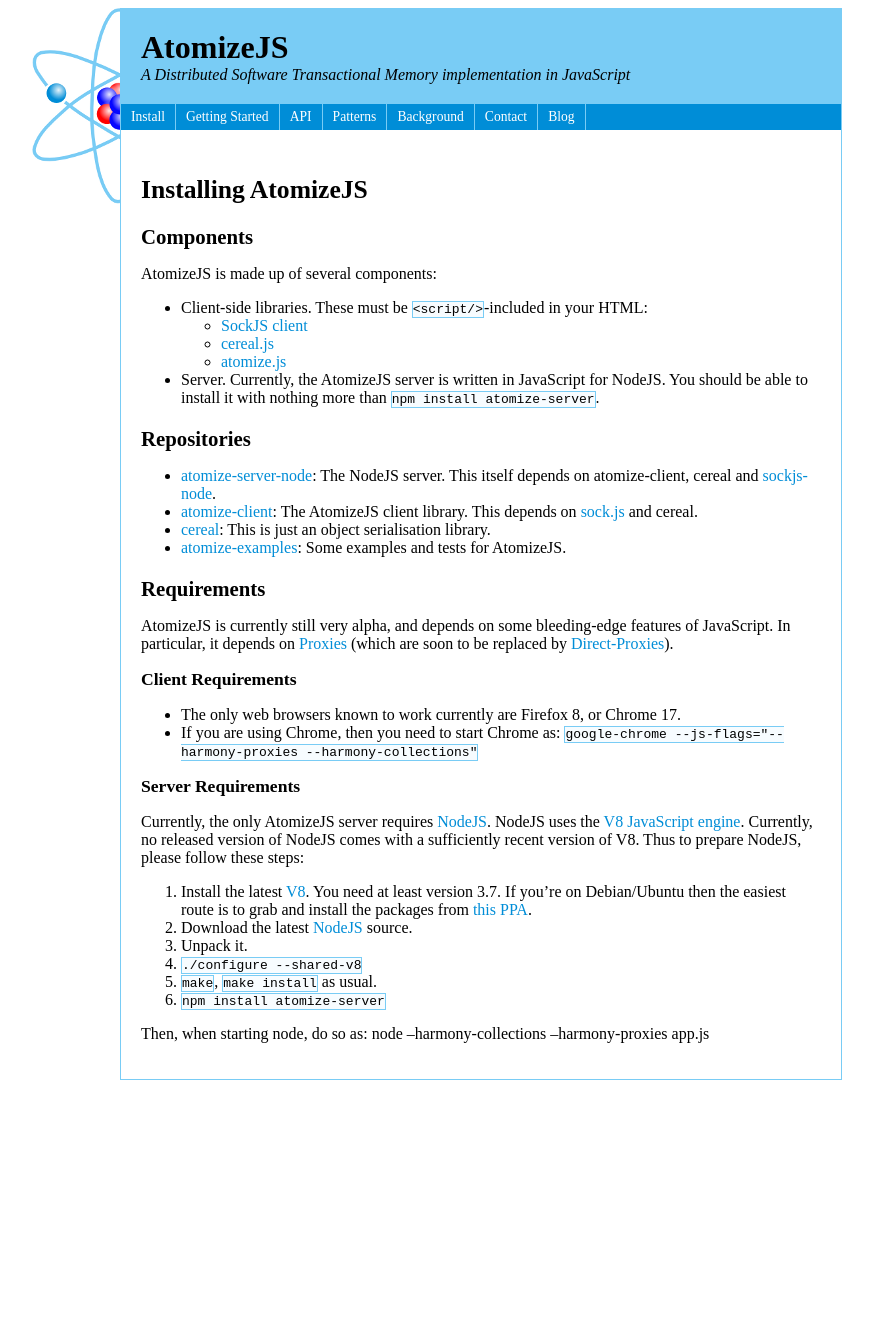
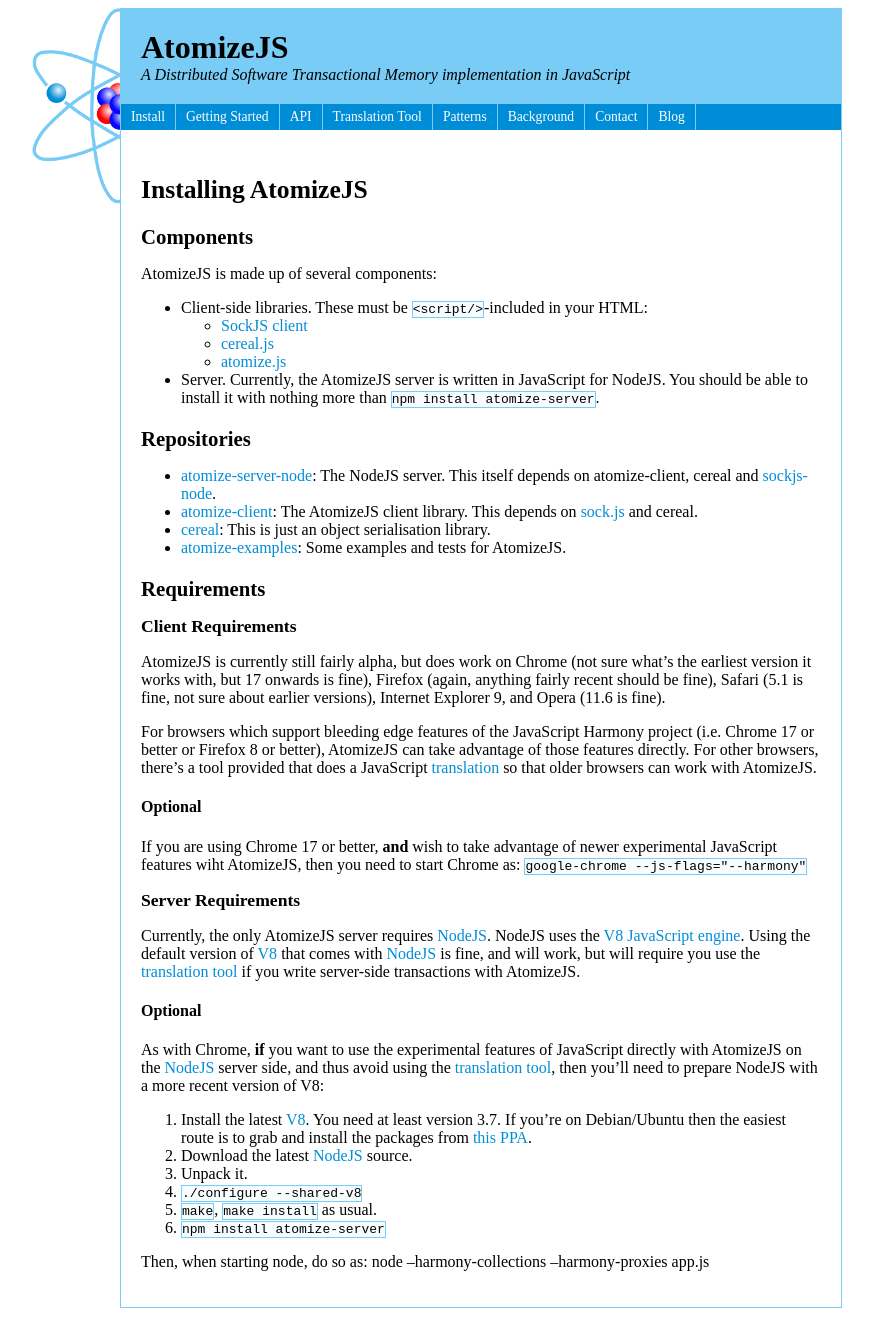
Before and after one commit to atomizejs/atomizejs.github.com, a Jekyll site: the page built from install.html, in a window 1280 px wide. Shown: the whole page, without its empty margins (204-1077 px from the left). Built offline with Jekyll 4.4.1, drawn with Linux system fonts in a browser that asks for light colours; Markdown is read by kramdown in place of the engine named in the settings; before the commit the page ends 1100 px from its top, so only the background shows below that.

```diff
--- a/_layouts/default.html
+++ b/_layouts/default.html
@@ -26,6 +26,7 @@
 [background]: /background.html
 [contact]: /contact.html
 [blog]: /blog.html
+[translate]: /translate.html
 
 [WeakMaps]: http://wiki.ecmascript.org/doku.php?id=harmony:weak_maps
 [Proxies]: http://wiki.ecmascript.org/doku.php?id=harmony:proxies
@@ -55,6 +56,7 @@
         <li><a href="/install.html">Install</a></li>
         <li><a href="/getting_started.html">Getting Started</a></li>
         <li><a href="/api.html">API</a></li>
+        <li><a href="/translate.html">Translation Tool</a></li>
         <li><a href="/patterns.html">Patterns</a></li>
         <li><a href="/background.html">Background</a></li>
         <li><a href="/contact.html">Contact</a></li>
--- a/install.html
+++ b/install.html
@@ -37,23 +37,41 @@ AtomizeJS is made up of several components:
 
 ## Requirements
 
-AtomizeJS is currently still very alpha, and depends on some
-bleeding-edge features of JavaScript. In particular, it depends on
-[Proxies][] (which are soon to be replaced by [Direct-Proxies][]).
-
 ### Client Requirements
 
-* The only web browsers known to work currently are Firefox 8, or
-  Chrome 17.
-* If you are using Chrome, then you need to start Chrome as:
-  `google-chrome --js-flags="--harmony-proxies --harmony-collections"`
+AtomizeJS is currently still fairly alpha, but does work on Chrome
+(not sure what's the earliest version it works with, but 17 onwards is
+fine), Firefox (again, anything fairly recent should be fine), Safari
+(5.1 is fine, not sure about earlier versions), Internet Explorer 9,
+and Opera (11.6 is fine).
+
+For browsers which support bleeding edge features of the JavaScript
+Harmony project (i.e. Chrome 17 or better or Firefox 8 or better),
+AtomizeJS can take advantage of those features directly. For other
+browsers, there's a tool provided that does a JavaScript
+[translation][translate] so that older browsers can work with
+AtomizeJS.
+
+#### Optional
+
+If you are using Chrome 17 or better, **and** wish to take advantage
+of newer experimental JavaScript features wiht AtomizeJS, then you
+need to start Chrome as: `google-chrome --js-flags="--harmony"`
 
 ### Server Requirements
 
 Currently, the only AtomizeJS server requires [NodeJS][]. NodeJS uses
-the [V8 JavaScript engine][V8]. Currently, no released version of
-NodeJS comes with a sufficiently recent version of V8. Thus to prepare
-NodeJS, please follow these steps:
+the [V8 JavaScript engine][V8]. Using the default version of [V8][]
+that comes with [NodeJS][] is fine, and will work, but will require
+you use the [translation tool][translate] if you write server-side
+transactions with AtomizeJS.
+
+#### Optional
+
+As with Chrome, **if** you want to use the experimental features of
+JavaScript directly with AtomizeJS on the [NodeJS][] server side, and
+thus avoid using the [translation tool][translate], then you'll need
+to prepare NodeJS with a more recent version of V8:
 
 1. Install the latest [V8][]. You need at least version 3.7. If you're
 on Debian/Ubuntu then the easiest route is to grab and install the
```
Also changed, not shown: getting_started.html (+39 -14 lines), translate.html (added, +63 -0 lines).
